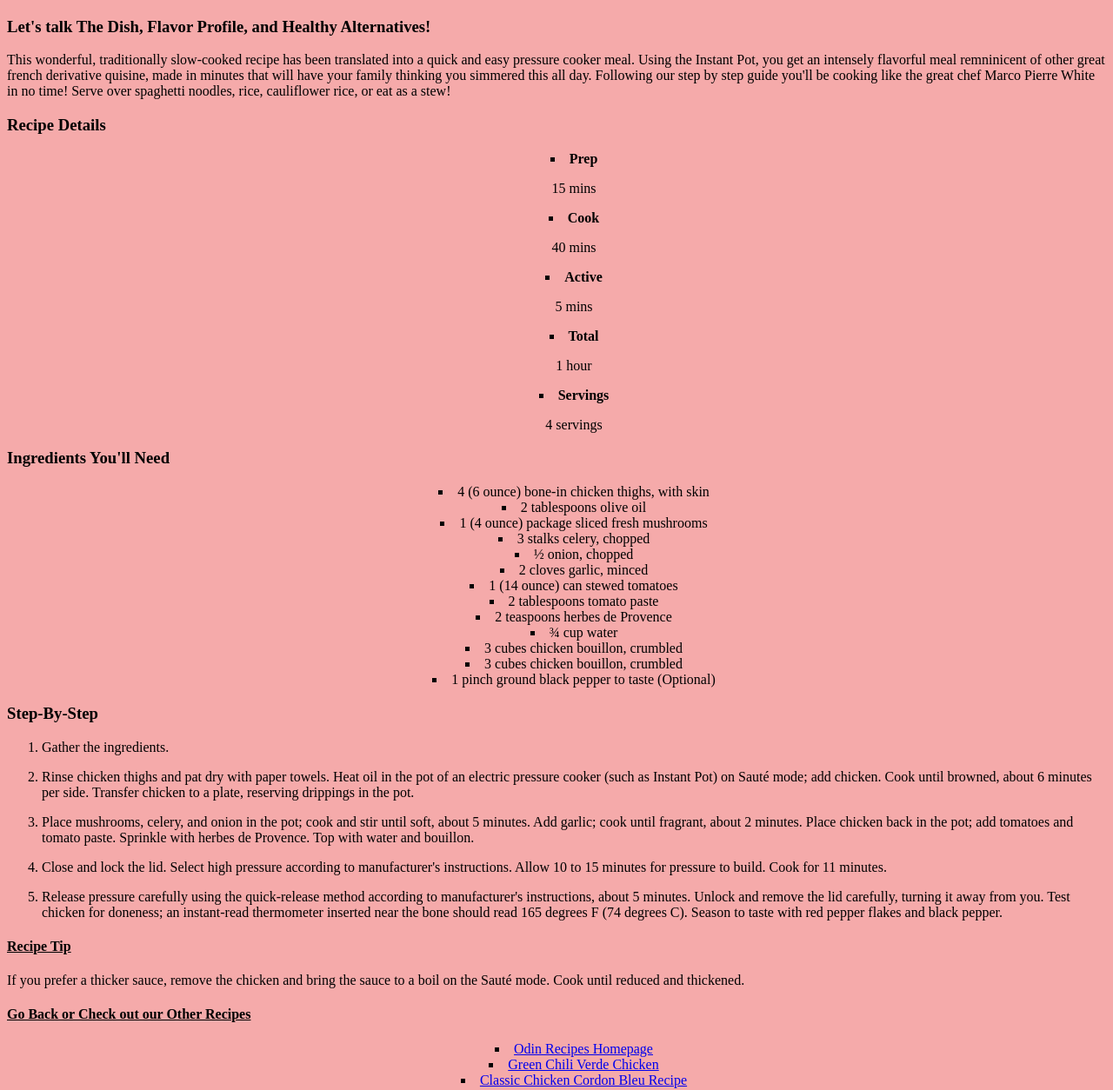
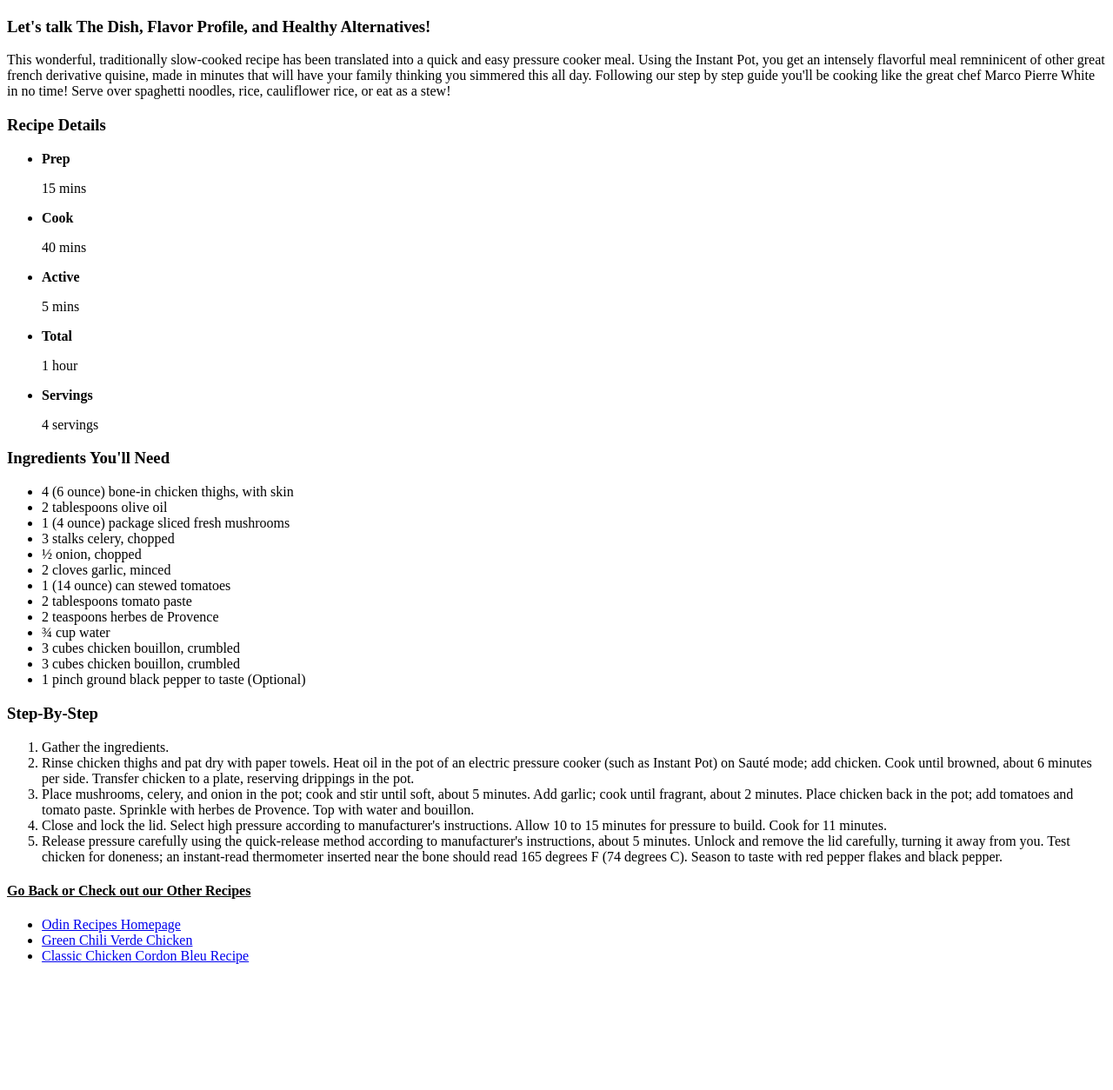
Before and after one commit to FectorZ/odin-recipes, a plain HTML site: page recipies/chicken.html in a window 1280 px wide. Shown: the part 393-1647 px from the top of the page at 87% size. After the commit the page ends 1518 px from the top, so only its background shows below. Drawn offline with Linux system fonts and the light colour scheme.

Commit message:
Made changes to HTML files to be uniform.

```diff
--- a/recipies/chicken.html
+++ b/recipies/chicken.html
@@ -5,24 +5,20 @@
         <meta http-equiv="X-UA-Compatible" content="IE=edge">
         <meta name="viewport" content="width=device-width, initial-scale=1.0">
         <title>Instant Pot Chicken Cacciatore Recipe</title>
-        <link rel="stylesheet" href="../odin-recipes.css">
+        <link rel="stylesheet" href="recipes.css">
     </head>
 
     <body>
         <h1>Instant Pot Chicken Cacciatore Recipe</h1>
-
-        <img src="../images/chicken-cacciatore.jpg" alt="Plated Chicken Cacciatore fresh out of the instapot"
-        height="310" width="310">
+        <img src="../images/chicken-cacciatore.jpg" alt="Plated Chicken Cacciatore fresh out of the instapot" height="310" width="310">
 
         <h3>Let's talk The Dish, Flavor Profile, and Healthy Alternatives!</h3>
 
-        <p1>
-            This wonderful, traditionally slow-cooked recipe has been translated into a quick and easy pressure cooker
+        <p>This wonderful, traditionally slow-cooked recipe has been translated into a quick and easy pressure cooker
             meal. Using the Instant Pot, you get an intensely flavorful meal remninicent of other great french derivative
             quisine, made in minutes that will have your family thinking you simmered this all day. Following our step by
             step guide you'll be cooking like the great chef Marco Pierre White in no time! Serve over spaghetti noodles,
-            rice, cauliflower rice, or eat as a stew!
-        </p1>
+            rice, cauliflower rice, or eat as a stew!</p>
 
         <h3>Recipe Details</h3>
 
@@ -56,27 +52,22 @@
 
         <ol>
             <li>Gather the ingredients.</li>
-                <p></p>
             <li>Rinse chicken thighs and pat dry with paper towels. Heat oil in the pot of an electric pressure cooker
                 (such as Instant Pot) on Sauté mode; add chicken. Cook until browned, about 6 minutes per side. Transfer
                 chicken to a plate, reserving drippings in the pot.</li>
-                <p></p>
             <li>Place mushrooms, celery, and onion in the pot; cook and stir until soft,
                 about 5 minutes. Add garlic; cook until fragrant, about 2 minutes. Place chicken back in the pot; add
                 tomatoes and tomato paste. Sprinkle with herbes de Provence. Top with water and bouillon.</li>
-                <p></p>
             <li>Close and lock the lid. Select high pressure according to manufacturer's instructions.
                 Allow 10 to 15 minutes for pressure to build. Cook for 11 minutes.</li>
-                <p></p>
             <li>Release pressure carefully using the quick-release method according to manufacturer's instructions,
                 about 5 minutes. Unlock and remove the lid carefully, turning it away from you. Test chicken for doneness;
                 an instant-read thermometer inserted near the bone should read 165 degrees F (74 degrees C). Season to taste
                 with red pepper flakes and black pepper.</li>
             </ol>
-            <h4><u>Recipe Tip</u></h4>
-            <p>If you prefer a thicker sauce, remove the chicken and bring the sauce to a boil on the Sauté mode. Cook until reduced
-                and thickened.</p>
+
         <h4><u>Go Back or Check out our Other Recipes</u></h4>
+
         <ul>
             <li><a href="../index.html" >Odin Recipes Homepage</a></li>
             <li><a href="./green-chili.html" >Green Chili Verde Chicken</a></li>
```
Also changed, not shown: recipies/cordon-bleu.html (+5 -4 lines), recipies/green-chili.html (+8 -7 lines). Lines whose indentation alone changed are shown as unchanged.
